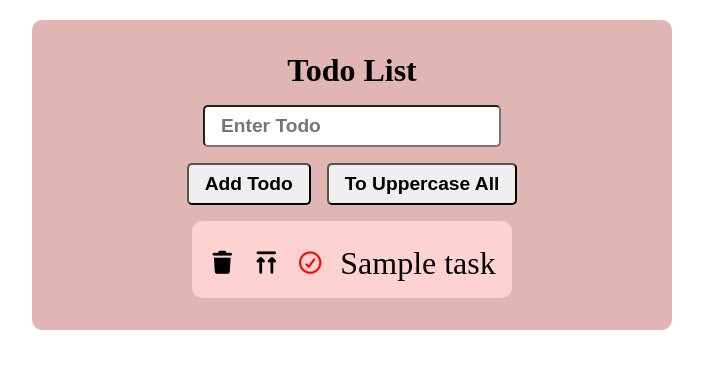
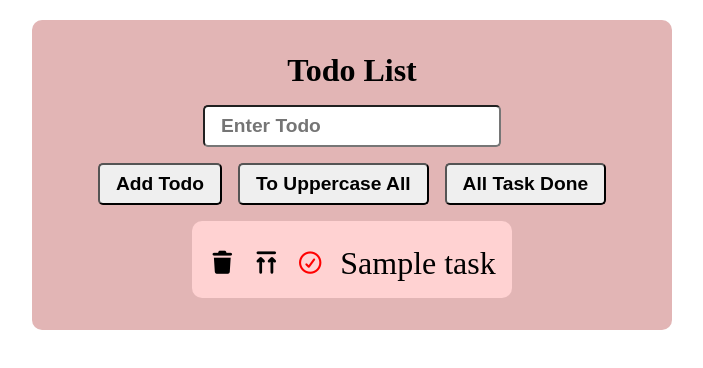
Before and after one commit to sanjeevkoshti/React-Learning, a React (Vite) app: page / in a window 1280 px wide. Shown: the top 368 px of the page, without its empty margins (288-991 px from the left). Built offline with nearby package versions, Linux system fonts and the light colour scheme.

Commit message:
add single All Task Done button  to Todo List

```diff
--- a/src/states/TodoList.jsx
+++ b/src/states/TodoList.jsx
@@ -47,6 +47,16 @@ export default function TodoList(){
             })
         );
     }
+    let allTaskDone=()=>{
+        setTodos((todos) =>
+            todos.map((todo) => {
+                    return {
+                        ...todo,
+                        isDone: !todo.isDone
+                    }
+            })
+        );
+    }
     return(
         <div style={styles}>
             <h1>Todo List</h1>
@@ -54,6 +64,7 @@ export default function TodoList(){
             <div>
                 <button onClick={addTodo} style={btnStyle}>Add Todo</button>
                 <button onClick={toUpper} style={btnStyle}>To Uppercase All</button>
+                <button onClick={allTaskDone} style={btnStyle}>All Task Done</button>
             </div>
             <ul style={ulStyle}>
                 {todos.map((todo)=>(
```
